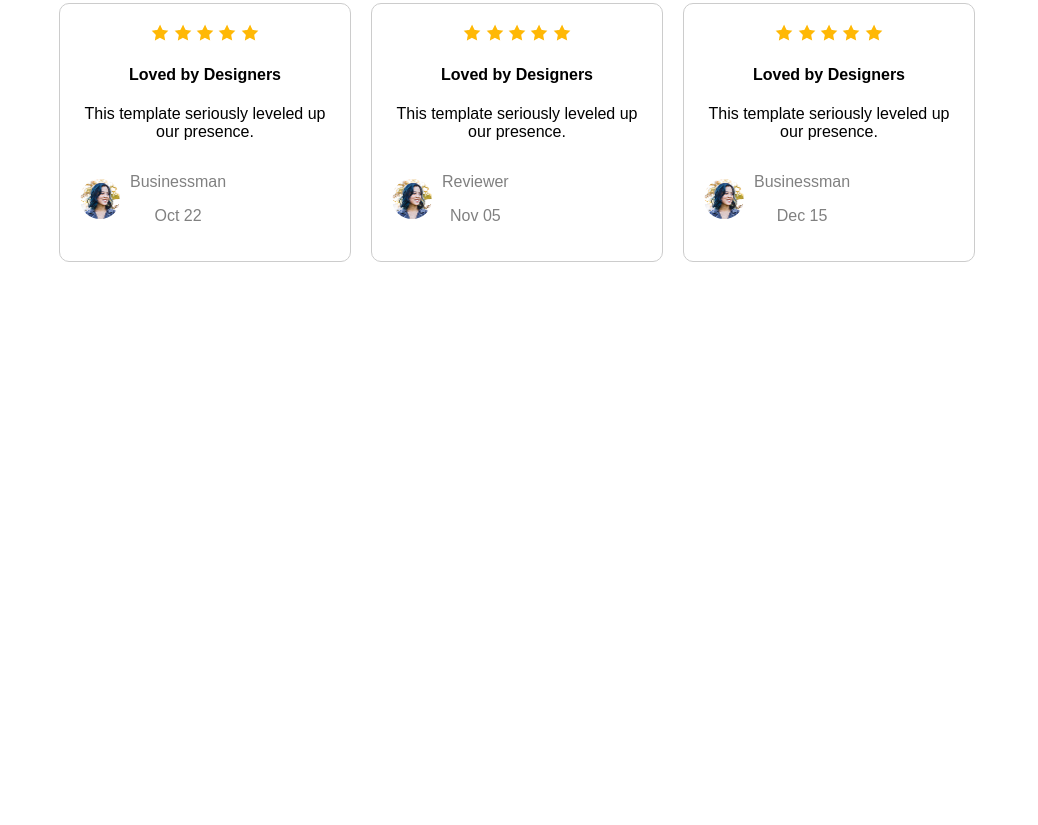
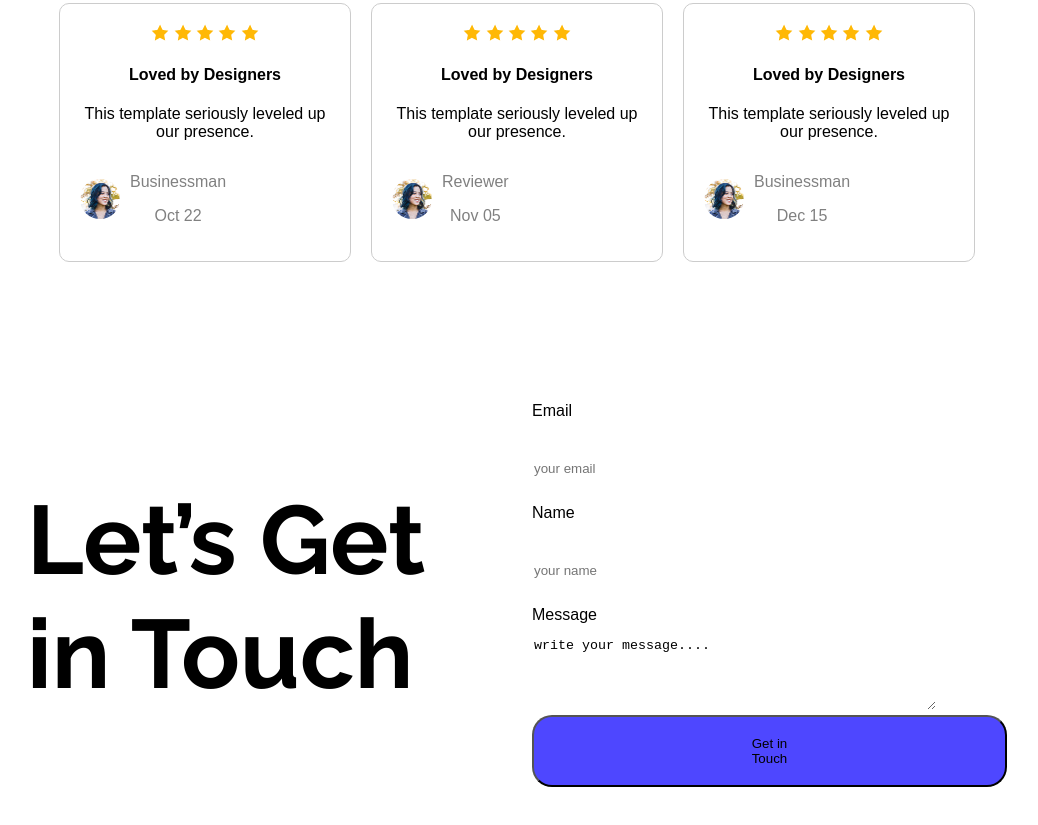
Before and after one commit to maowimim/web-dev-flow-repo, a plain HTML site: page index.html in a window 1280 px wide. Shown: the part 1828-2653 px from the top of the page, without its empty margins (123-1161 px from the left). Before the commit the page ends 2150 px from the top, so only its background shows below. Drawn offline with Linux system fonts and the light colour scheme.

Commit message:
added form

```diff
--- a/index.html
+++ b/index.html
@@ -106,3 +106,23 @@
       </div>
     </div>
   </section>
+  <section class="form-container">
+    <div class="form-title">
+      <h2 class="raleway-normal">Let’s Get in Touch</h2>
+    </div>
+    <div class="form-related">
+      <form>
+        <label for="email">Email</label>
+        <input type="email" name="" id="email" placeholder="your email">
+
+        <label for="name">Name</label>
+        <input type="text" name="" id="name" placeholder="your name">
+
+        <label for="message">Message</label>
+        <textarea name="" id="message">write your message....</textarea>
+        <button>Get in Touch</button>
+      </form>
+
+    </div>
+
+  </section>
```
